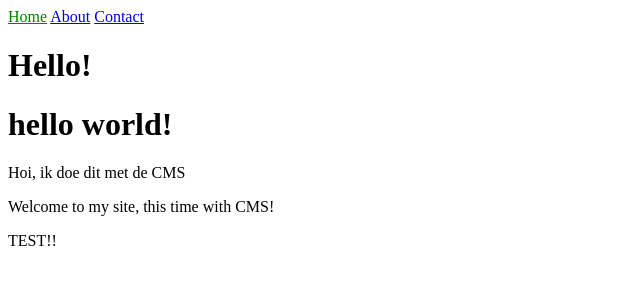
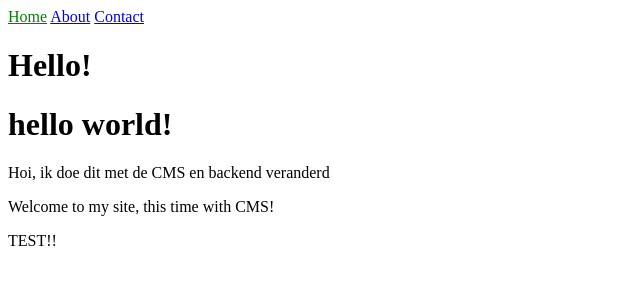
Before and after one commit to DaanBoertien/First-Jekkyl-website, a Jekyll site: the page built from index.html, in a window 1280 px wide. Shown: the top 300 px of the page, without its empty margins (0-640 px from the left). Built offline with Jekyll 4.4.1, drawn with Linux system fonts in a browser that asks for light colours.

Commit message:
Update test “test”

```diff
--- a/_data/test.yml
+++ b/_data/test.yml
@@ -1,3 +1,3 @@
 title: Change the title with CMS!
 hello: Welcome to my site, this time with CMS!
-greeting: Hoi, ik doe dit met de CMS
+greeting: Hoi, ik doe dit met de CMS en backend veranderd
```
